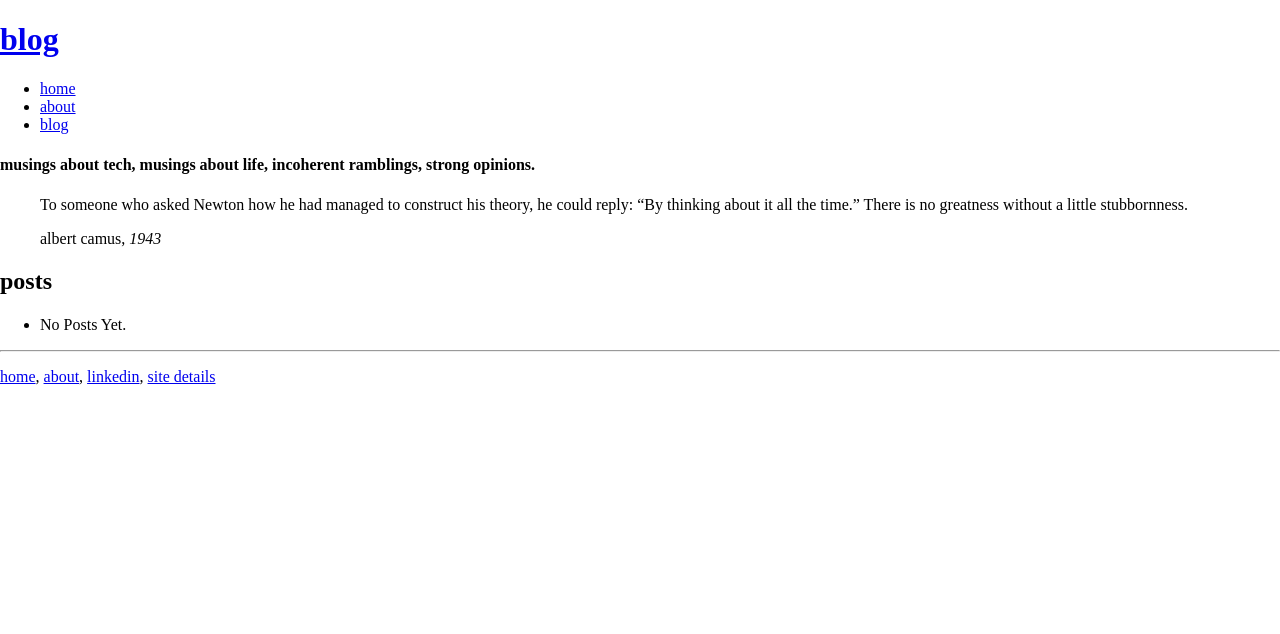
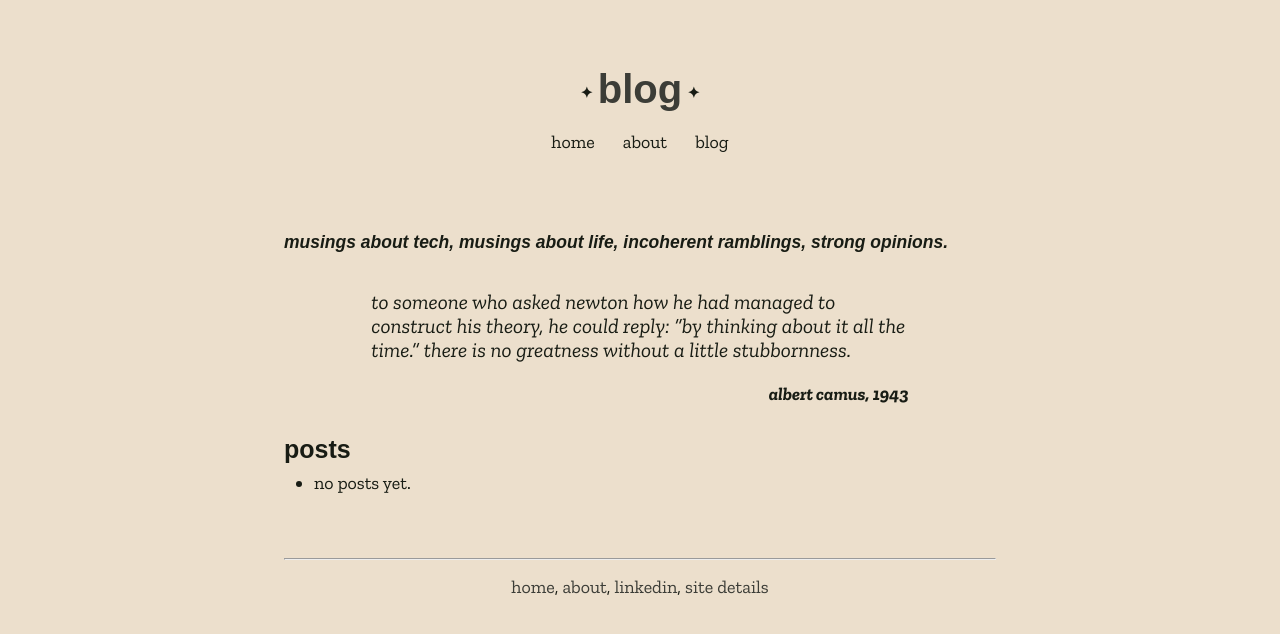
Before and after one commit to samfitz13/samfitz-nyc, a plain HTML site: page blog.html in a window 1280 px wide. Drawn offline with nearby package versions, Linux system fonts and the light colour scheme; the site is published under a folder, as on GitHub Pages, so addresses that start at the root find nothing; a web font is replaced by a local one.

Commit message:
fixed urls and css for npm-less deploy

```diff
--- a/src/blog.html
+++ b/blog.html
@@ -4,20 +4,20 @@
     <meta charset="utf-8" />
     <title>blog</title>
     <link rel="stylesheet" href="https://unpkg.com/normalize.css" />
-    <link rel="stylesheet" href="/src/styles.css" />
+    <link rel="stylesheet" href="styles.css" />
   </head>
   <body class="lowercase">
     <main>
       <header>
-        <h1><a href="/src/blog.html">blog</a></h1>
+        <h1><a href="./blog.html">blog</a></h1>
 
         <nav>
           <ul>
             <li>
-              <a href="/">home</a>
+              <a href="./index.html">home</a>
             </li>
-            <li><a href="/src/about.html">about</a></li>
-            <li><a href="/src/blog.html">blog</a></li>
+            <li><a href="./about.html">about</a></li>
+            <li><a href="./blog.html">blog</a></li>
           </ul>
         </nav>
       </header>
@@ -44,7 +44,7 @@
       <footer>
         <hr />
         <p>
-          <a href="/">home</a>, <a href="./about.html">about</a>,
+          <a href="./index.html">home</a>, <a href="./about.html">about</a>,
           <a href="https://linkedin.com/in/samfitz-nyc">linkedin</a>,
           <a href="./how-its-made.html">site details</a>
         </p>
```
Also changed, not shown: about.html (renamed from src/about.html, +6 -6 lines), how-its-made.html (renamed from src/how-its-made.html, +4 -5 lines), index.html (renamed from src/index.html, +5 -5 lines), posts/a-case-for-the-small-web.html (renamed from src/blog/a-case-for-the-small-web.html), styles.css (renamed from src/styles.css).
